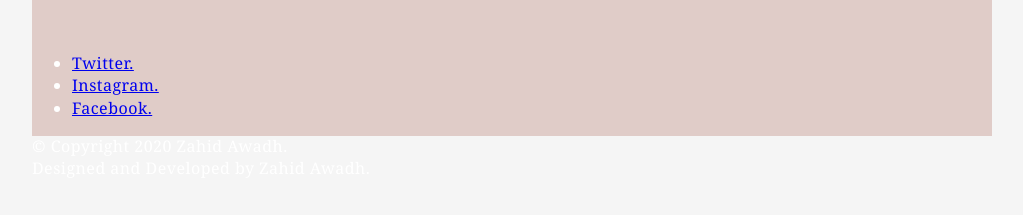
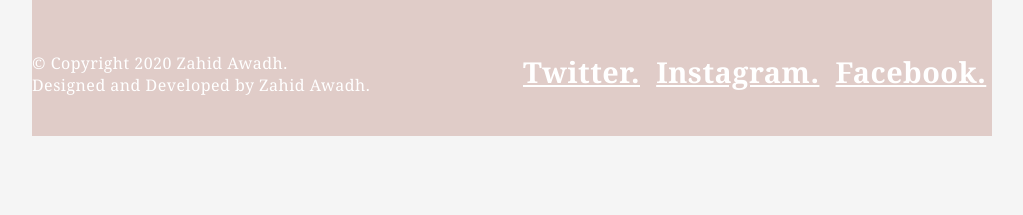
Before and after one commit to davidntwakeup/IP-Week-1, a plain HTML site: page index.html in a window 1280 px wide. Shown: the part 1981-2196 px from the top of the page, without its empty margins (128-1151 px from the left). After the commit the page ends 2125 px from the top, so only its background shows below. Drawn offline with Linux system fonts and the light colour scheme; files whose address does not match are found by name.

Commit message:
CSS styles added edits to social accounts

```diff
--- a/css/styles.css
+++ b/css/styles.css
@@ -209,3 +209,26 @@ footer {
 	letter-spacing: .03em;
 	font-size: 1em;
 }
+
+.credit {
+	float: left;
+}
+
+.social {
+	float: right;
+}
+
+.social li {
+	display: inline;
+}
+
+.social li a {
+	color: #fff;
+	padding: 0.2em;
+	font-size: 1.8em;
+	font-weight: 600;
+}
+
+.social li a:hover {
+	color: #011833;
+}
```
